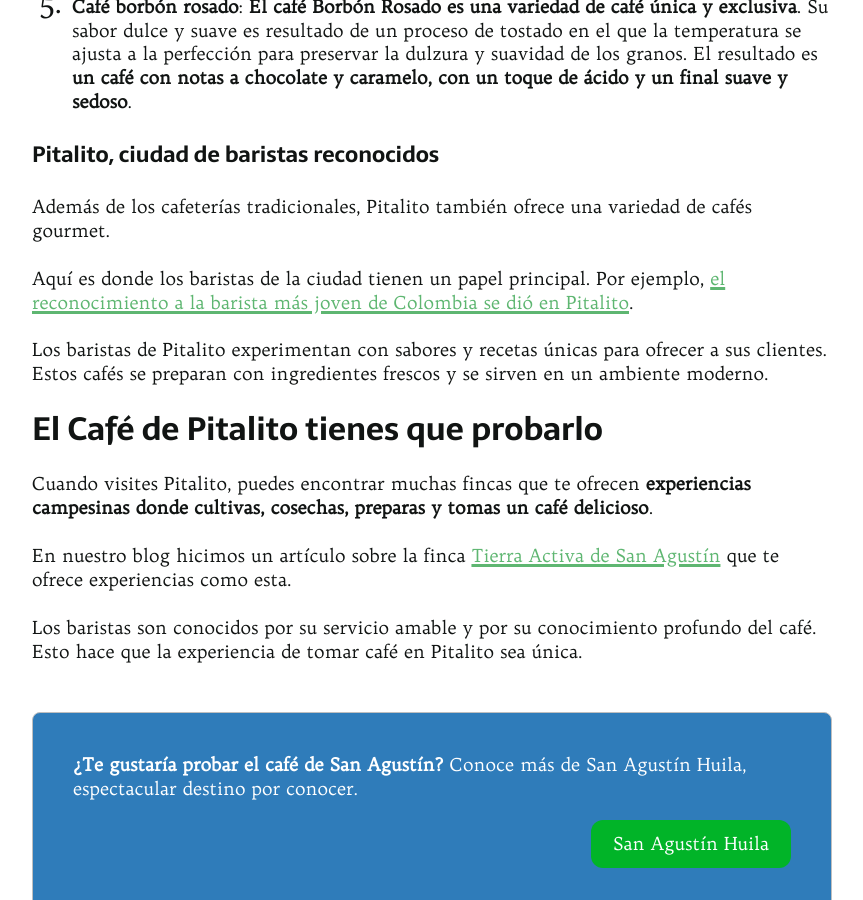
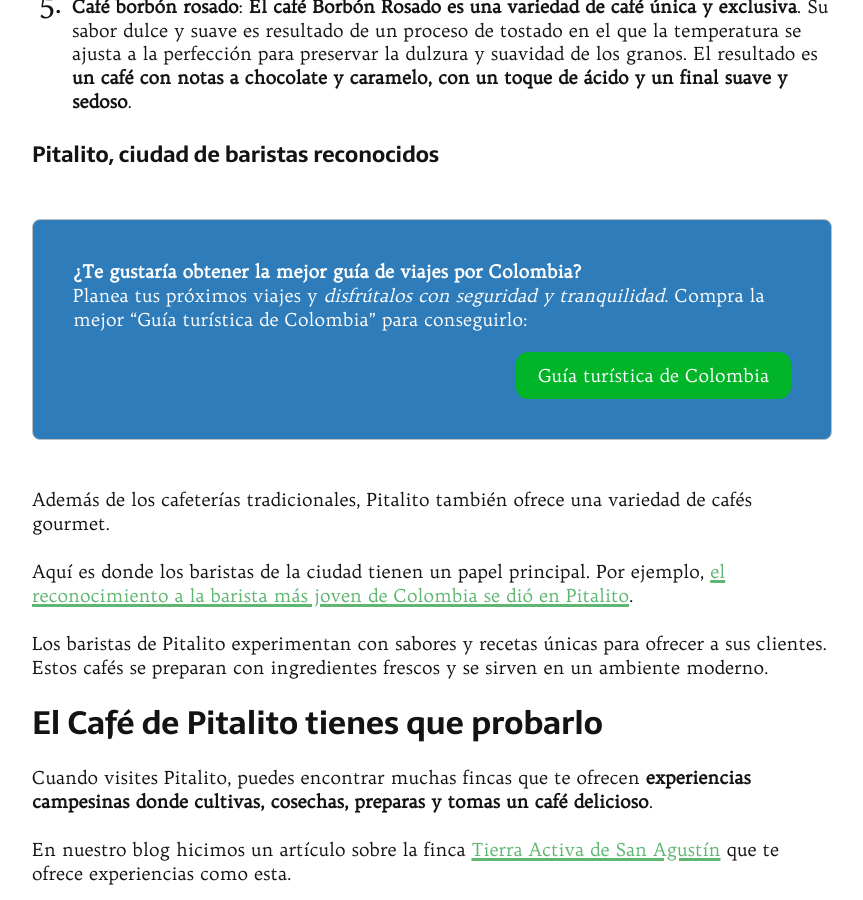
Before and after one commit to Klerpson/vacacionesopitas, a Jekyll site: the page built from _posts/2022-12-26-cafe-pitalito-huila.md, in a window 1280 px wide and 900 px high, scrolled down 2471 px. Shown: the whole window, without its empty margins (208-1071 px from the left). Built offline with Jekyll 4.4.1, drawn with Linux system fonts in a browser that asks for light colours; some web fonts are replaced.

Commit message:
Update 2022-12-26-cafe-pitalito-huila.md

```diff
--- a/_posts/2022-12-26-cafe-pitalito-huila.md
+++ b/_posts/2022-12-26-cafe-pitalito-huila.md
@@ -46,6 +46,8 @@ La variedad de sus cultivos está posicionando a **Pitalito como la mejor zona c
 
 ### Pitalito, ciudad de baristas reconocidos
 
+{% include cta-hotmart1.html %}
+
 Además de los cafeterías tradicionales, Pitalito también ofrece una variedad de cafés gourmet.
 
 Aquí es donde los baristas de la ciudad tienen un papel principal. Por ejemplo, [el reconocimiento a la barista más joven de Colombia se dió en Pitalito](https://www.radionacional.co/regiones/andina/la-barista-mas-joven-del-pais-esta-en-pitalito-huila){:rel="nofollow noopener noreferrer" target="_blank"}.
```
